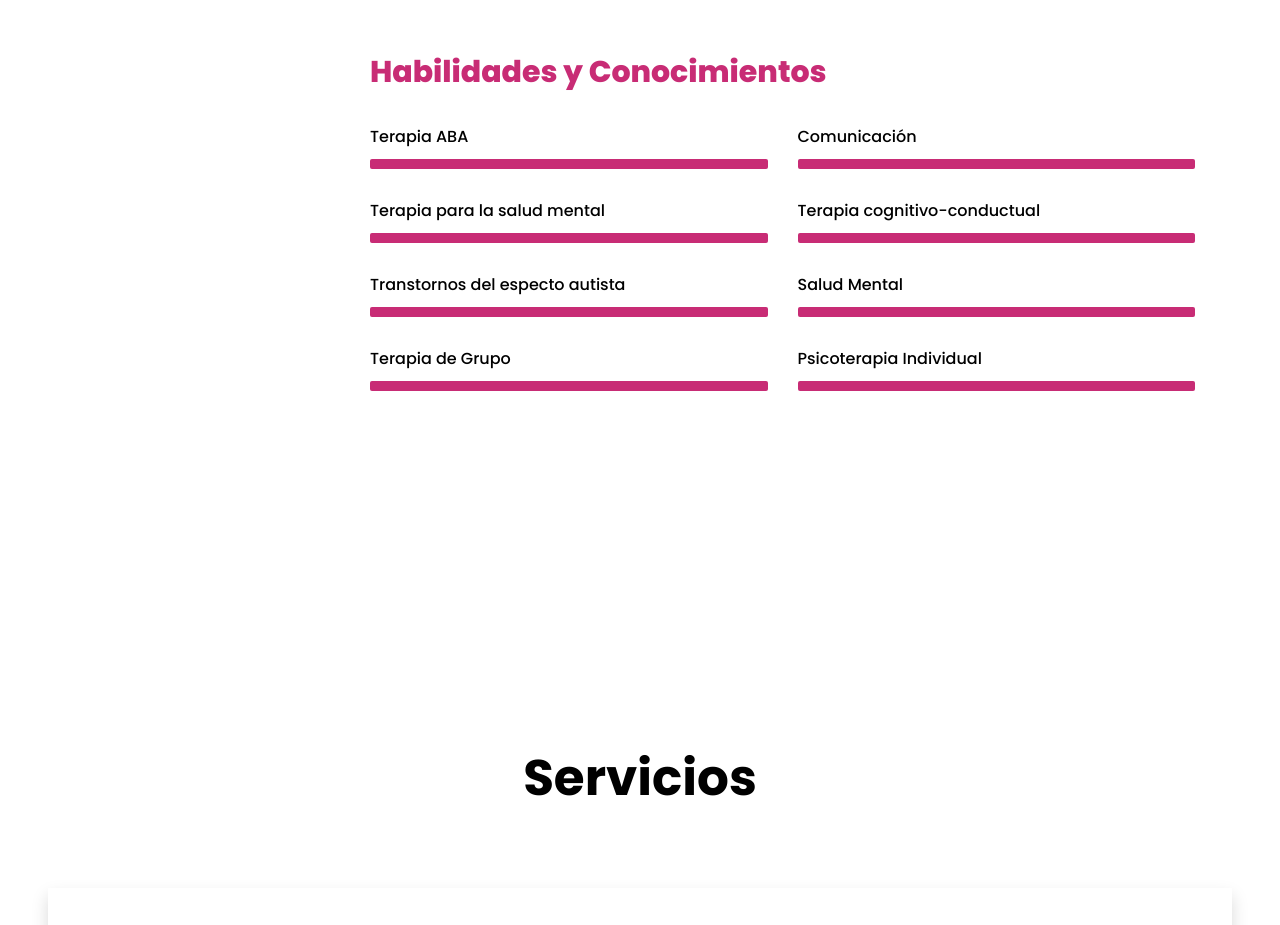
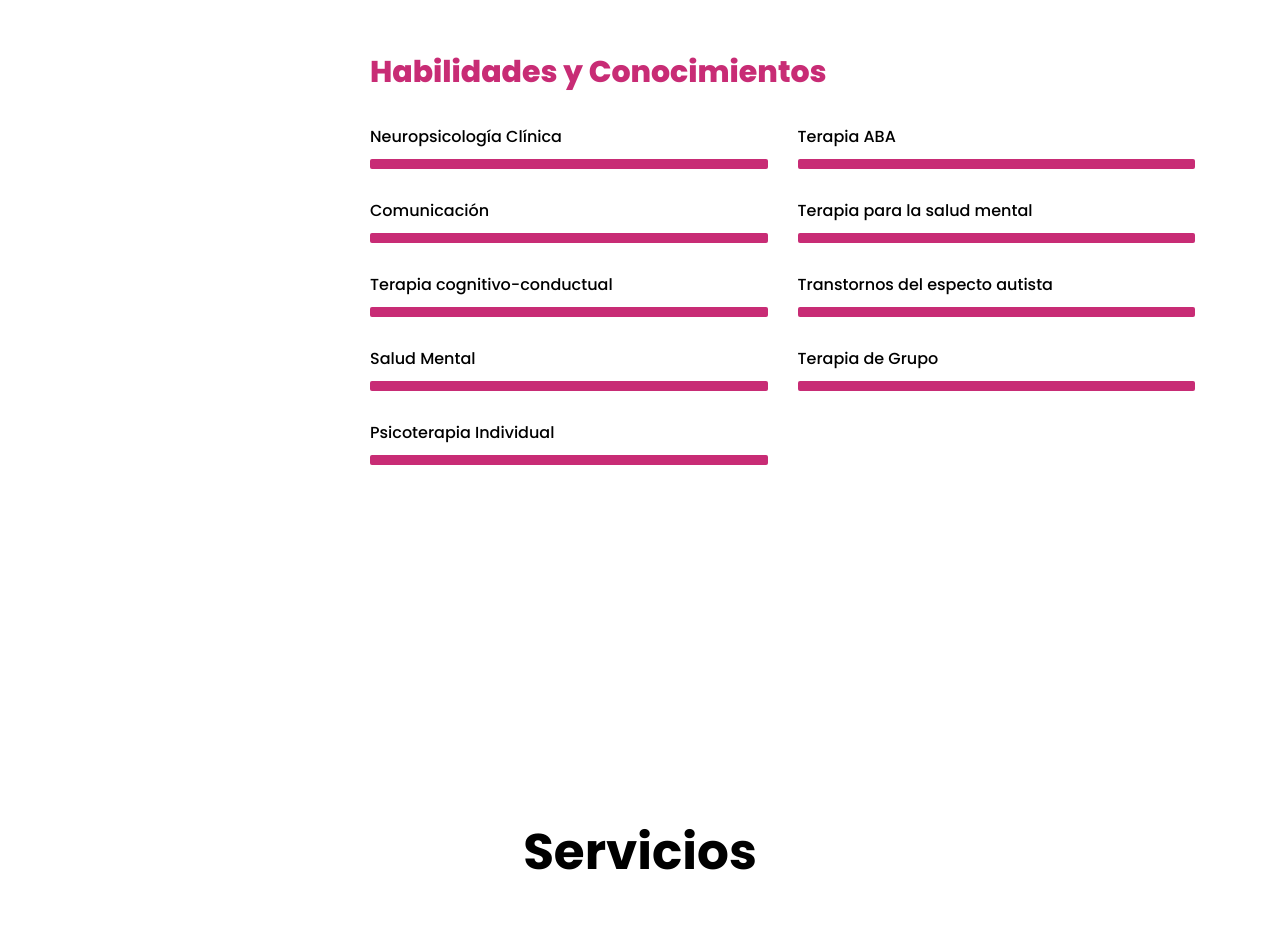
Before and after one commit to xergioalex/kathelopez.com, a website: page index.html in a window 1280 px wide. Shown: the part 4500-5425 px from the top of the page. Drawn offline with Linux system fonts and the light colour scheme; files whose address does not match are found by name.

Commit message:
Update Skills section

```diff
--- a/index.html
+++ b/index.html
@@ -304,6 +304,17 @@
 					  <div class="page three" id="skills">
 					  	<h2 class="heading">Habilidades y Conocimientos</h2>
 					  	<div class="row">
+								<div class="col-md-6 animate-box">
+									<div class="progress-wrap ftco-animate">
+										<h3>Neuropsicología Clínica</h3>
+										<div class="progress">
+										 	<div class="progress-bar color-1" role="progressbar" aria-valuenow="100"
+										  	aria-valuemin="0" aria-valuemax="100" style="width:100%">
+										    <!-- <span>90%</span> -->
+										  	</div>
+										</div>
+									</div>
+								</div>
                 <div class="col-md-6 animate-box">
 									<div class="progress-wrap ftco-animate">
 										<h3>Terapia ABA</h3>
```
